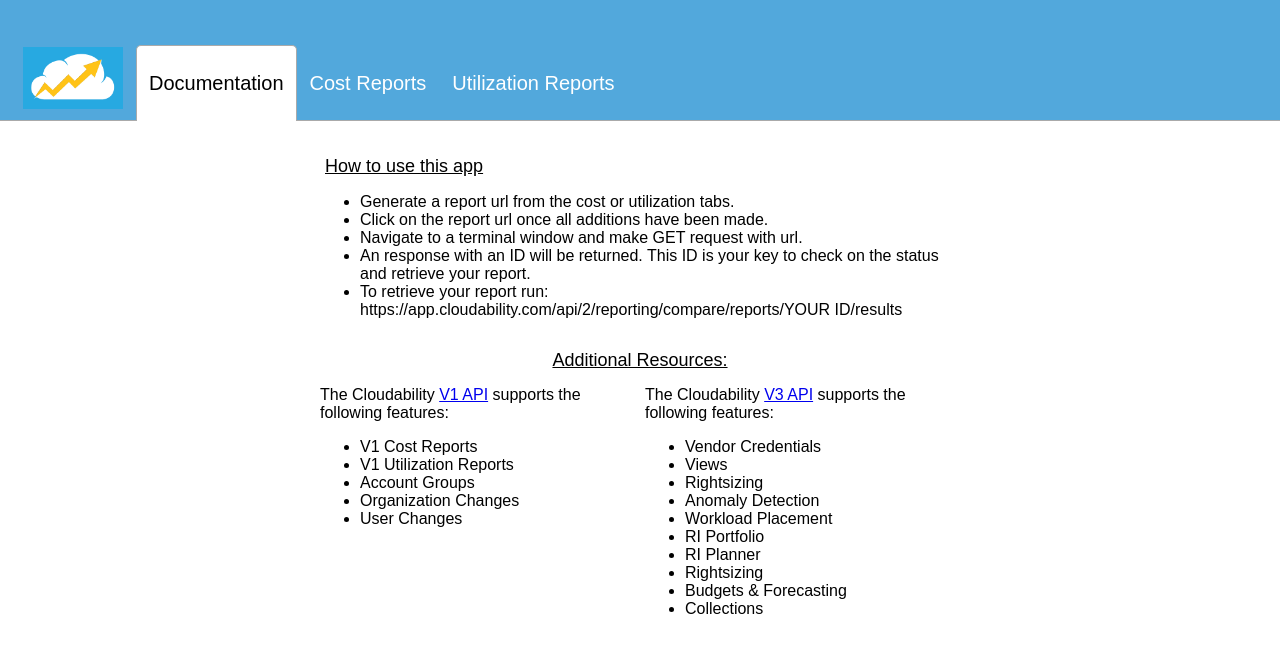
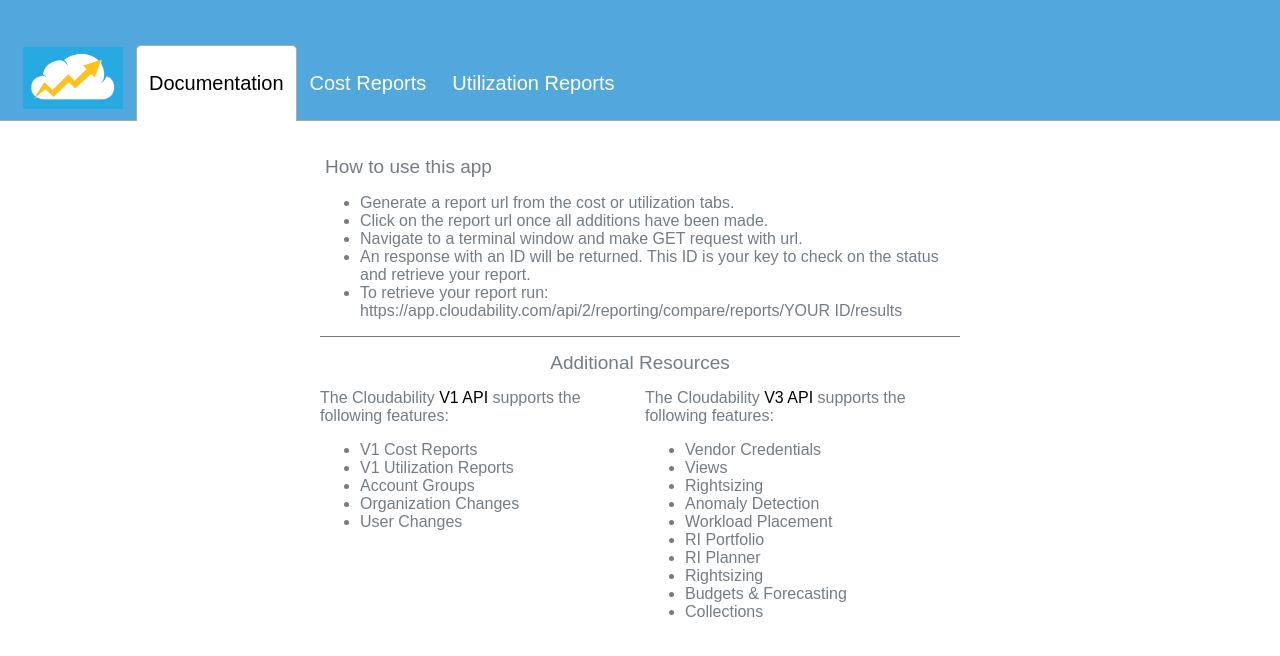
Before and after one commit to katiewest820/api-url-generator, a React (Create React App) app: page / in a window 1280 px wide. Shown: the top 656 px of the page. Built offline with nearby package versions, Linux system fonts and the light colour scheme; what moment-range would draw is missing.

Commit message:
styling for docs

```diff
--- a/src/components/documentation/documentation.css
+++ b/src/components/documentation/documentation.css
@@ -4,13 +4,21 @@
 	justify-items: center;
 	margin: 30px 25%;
 	grid-gap: 10px;
-
+	color: #747c84;
 }
 
 .docsDiv p{
-	font-size: 18px;
-    text-decoration: underline;
+	font-size: 19px;
     margin: 5px;
+}
+
+.v2{
+	border-bottom: 1px solid #747c84;
+}
+
+.docsDiv a{
+	text-decoration: none;
+    color: black;
 }
 
 .v2, .additional{
--- a/src/components/documentation/documentation.js
+++ b/src/components/documentation/documentation.js
@@ -17,7 +17,7 @@
 					</ul>
 				</div>
 				<div className="additional">
-					<p>Additional Resources:</p>
+					<p>Additional Resources</p>
 				</div>
 				<div className="v1">
 					<span>The Cloudability <a href='https://developers.cloudability.com/v1.0/docs/cloudability-api-v1' target="_blank">V1 API</a> supports the following features:</span>
```
